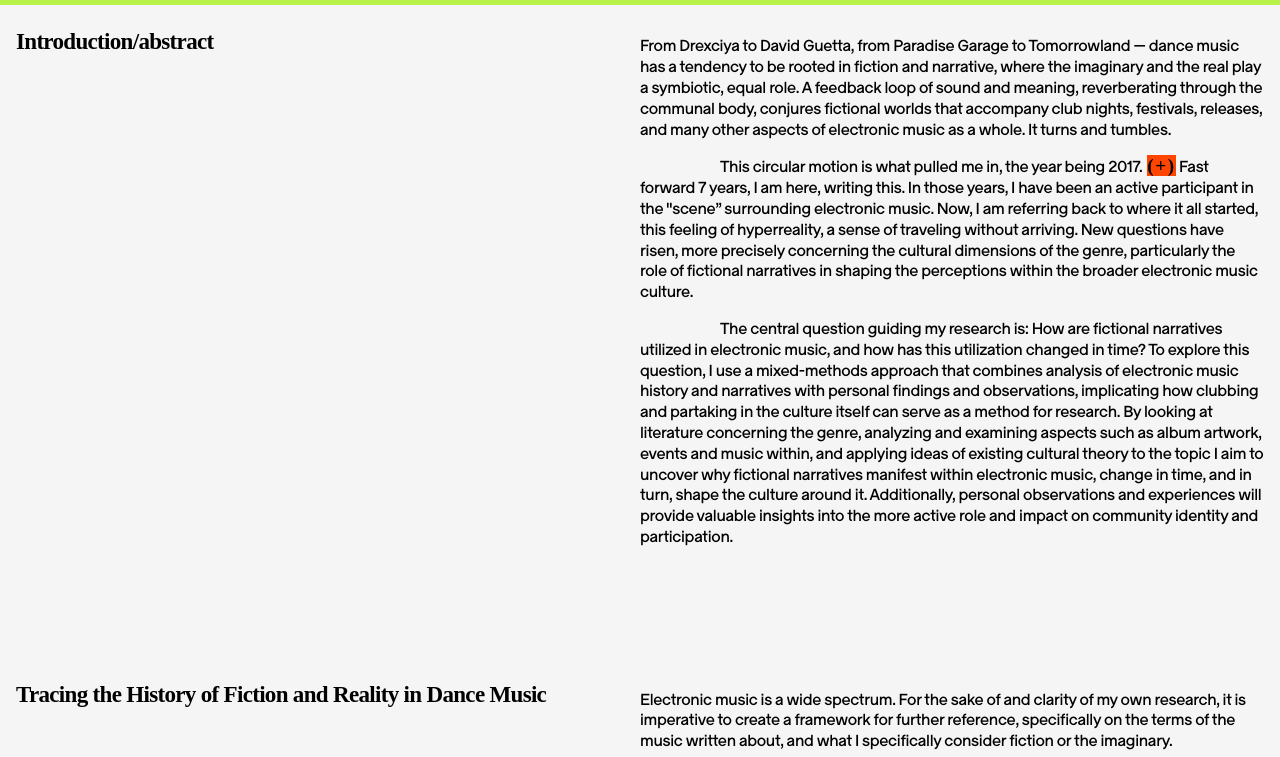
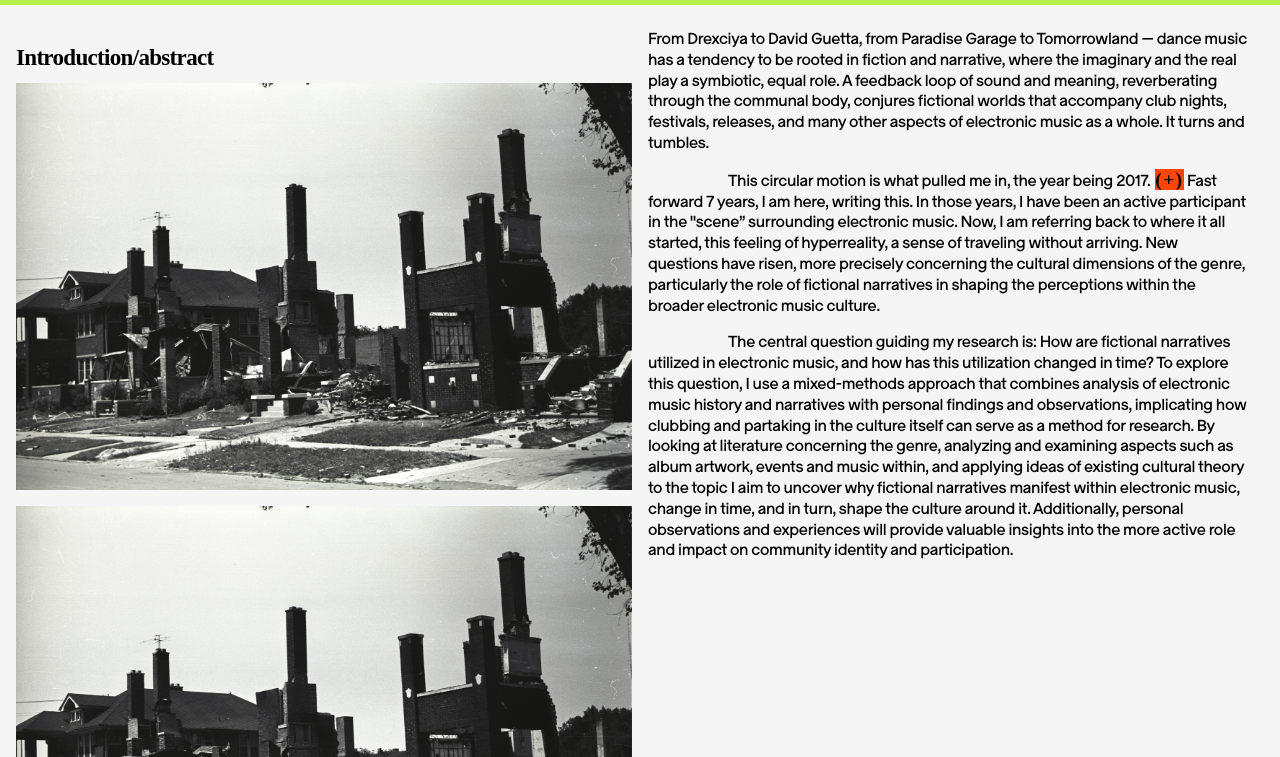
Before and after one commit to Pavliukism/boilerplate-with-css--1-, a plain HTML site: page index.html in a window 1280 px wide. Shown: the part 821-1578 px from the top of the page. Drawn offline with Linux system fonts and the light colour scheme.

Commit message:
teksti ja pildi naited

```diff
--- a/assets/css/style.css
+++ b/assets/css/style.css
@@ -23,6 +23,31 @@
   float: left;
   margin-right: 0;
   /* Ensure containers are positioned side by side */
+}
+
+/* EXAMPLES */
+
+ .example{
+  display: grid;
+  grid-template-columns: repeat(2, 1fr);
+  gap: 1rem;
+
+  padding: 1rem;
+}
+
+#intro {
+  margin: 0;
+  padding: 0;
+}
+
+.title-and-images {
+  display: flex;
+  flex-flow: column;
+  gap: 1rem;
+}
+
+img.example-photo {
+  width: 100%;
 }
 
 
@@ -127,7 +152,6 @@ main: :not(h2) {
 }
 
 p {
-  padding-left: 50vw;
   padding-top: -2rem;
 }
 
--- a/index.html
+++ b/index.html
@@ -77,9 +77,15 @@
 					</div>
 				</nav>
 				<main>
-					<section>
+					<section class="example">
+						<div class="title-and-images">
 							<h2 id="intro">Introduction/abstract</h2>
+							<img class="example-photo" src="images/Detroit 196.jpg" alt="Description of the image">
+							<img class="example-photo" src="images/Detroit 196.jpg" alt="Description of the image">
+							<img class="example-photo" src="images/Detroit 196.jpg" alt="Description of the image">
+						</div>
 
+						<div class="paragraphs">
 							<p class="first">
 								From Drexciya to David Guetta, from Paradise Garage to
 								Tomorrowland — dance music has a tendency to be rooted in fiction
@@ -159,6 +165,7 @@
 								insights into the more active role and impact on community
 								identity and participation.
 							</p>
+						</div>
 						<!-- <footnote>
 							I was 17 when I had my “real” clubbing experience, only visiting smaller local venues and parties before that time. It was a rather dull night in Tallinn, somewhere in early March. I had just come from a birthday of my friend whose name, funnily enough, also has a gist of fiction - an ancient Egyptian deity of the sun called Ra. The gathering was winding down in the small hours of the night, and a group of people decided to give the quite recently opened club called Hall a try. It was an astonishing occurrence, a never-before-seen thing in the city of Tallinn—a huge club with implemented face control, multiple floors, (very) lengthy opening times which would turn into extended afterhours and in general, It is a venue that could very easily take up a spot in the “Stay Away” category in my parent's book.
 
```
Lines whose indentation alone changed are shown as unchanged.
